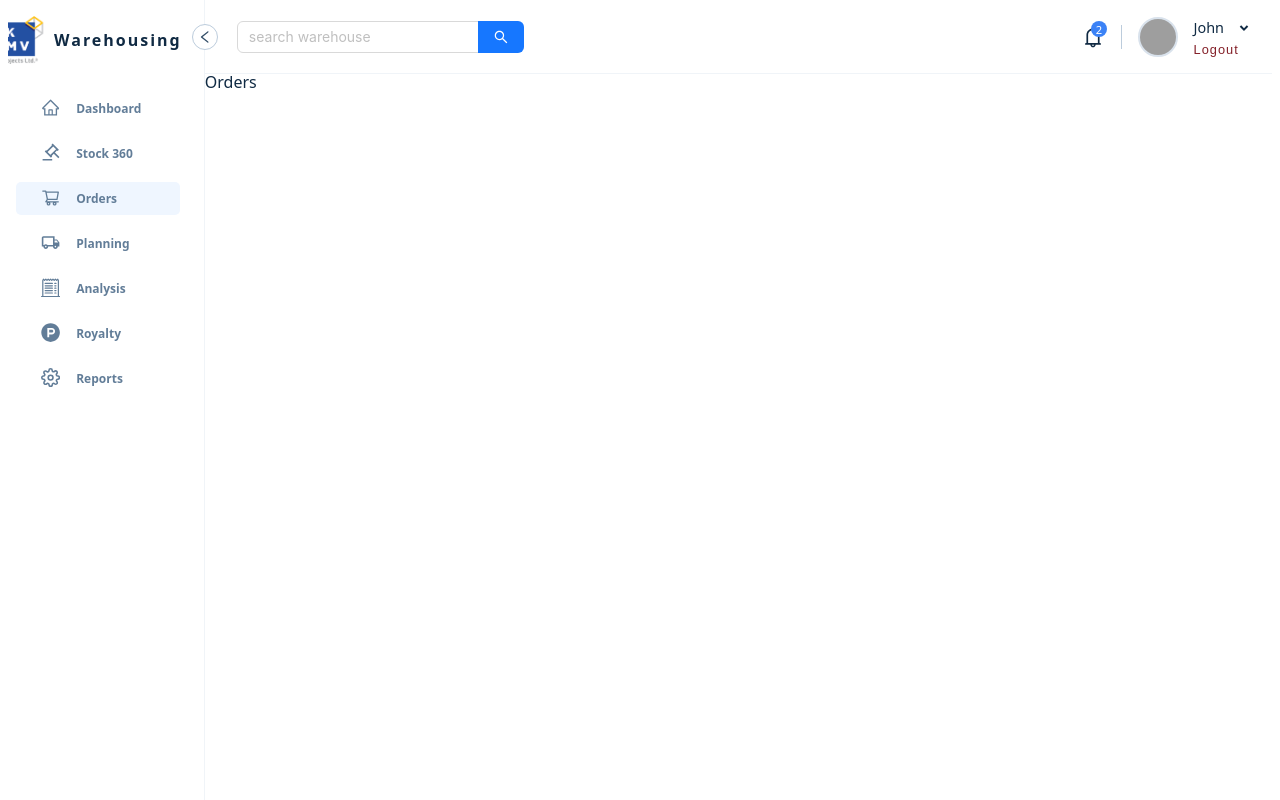
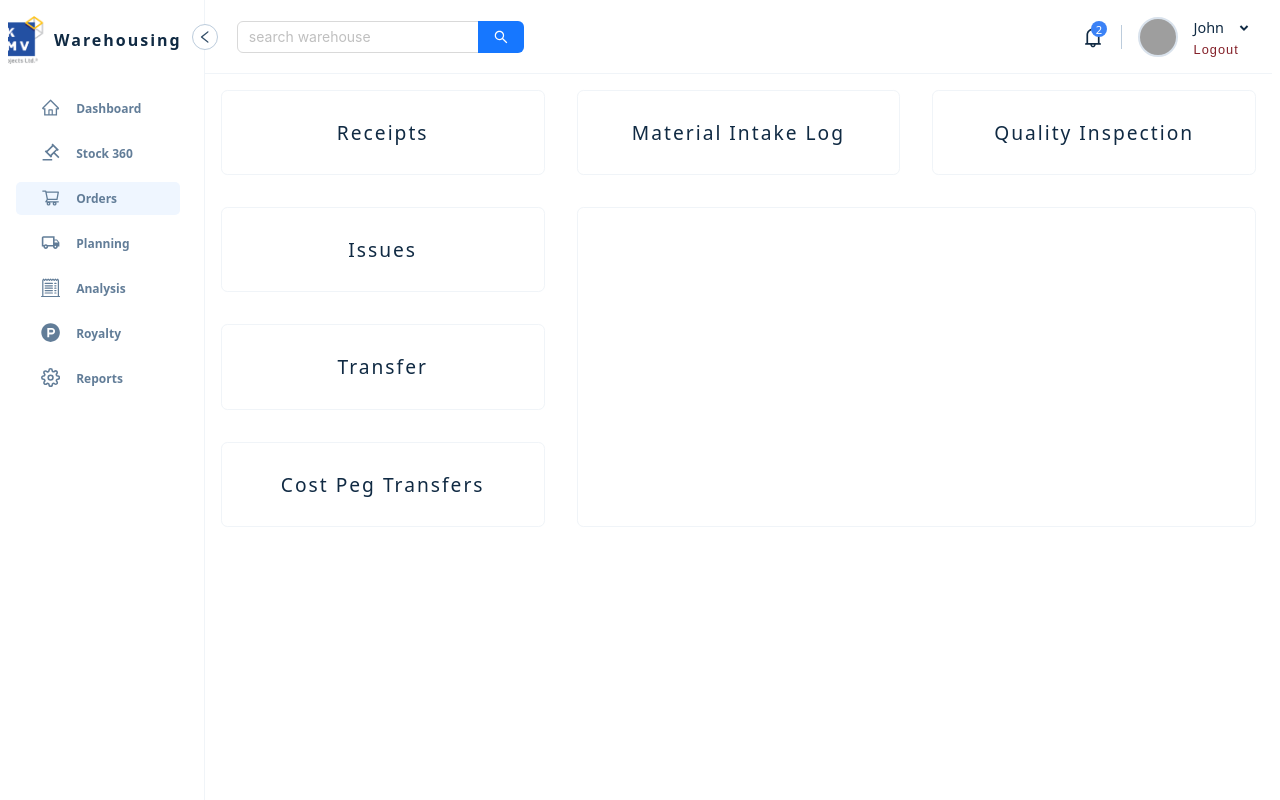
Before and after one commit to PiersoftDev/warehouse-portal, a React (Create React App) app: page /orders in a window 1280 px wide. Built offline with nearby package versions, Linux system fonts and the light colour scheme; grey boxes are pictures that could not be loaded.

Commit message:
orders and analysis tabs added

```diff
--- a/src/index.css
+++ b/src/index.css
@@ -261,108 +261,6 @@ ul {
   text-transform: capitalize;
 }
 
-.stock-container {
-  padding: 1rem;
-  width: 100%;
-  display: grid;
-  grid-template-columns: 1fr 1fr 1fr;
-  grid-gap: 2rem;
-  grid-template-areas:
-    'a b b'
-    'c d i'
-    'e f i'
-    'g h i';
-  overflow: scroll;
-  scroll-behavior: smooth;
-}
-
-.card {
-  background: var(--white);
-  border-radius: var(--borderRadius);
-  /* box-shadow: var(--shadow-2); */
-  border: 1px solid var(--grey-50);
-  padding: 1rem;
-  transition: var(--transition);
-}
-
-.card:hover {
-  border: 1px solid var(--grey-50);
-  box-shadow: var(--shadow-3);
-}
-
-.card-header {
-  letter-spacing: 2px;
-  text-transform: uppercase;
-  color: var(--grey-500);
-  font-weight: 600;
-  font-size: 0.7rem;
-  margin-bottom: 1.5rem;
-}
-
-.card-value {
-  display: grid;
-  place-items: center;
-  padding: 1rem;
-  font-size: 1.2rem;
-  font-weight: 500;
-  cursor: pointer;
-  letter-spacing: 2px;
-}
-
-.selection {
-  grid-area: a;
-}
-
-.overview {
-  grid-area: b;
-}
-
-.warehouse {
-  grid-area: c;
-}
-
-.Location {
-  grid-area: d;
-}
-
-.project {
-  grid-area: e;
-}
-
-.Company {
-  grid-area: f;
-}
-
-.Quarantine {
-  grid-area: g;
-}
-
-.Surplus {
-  grid-area: h;
-}
-
-.Transactions {
-  grid-area: i;
-}
-
-.transactions-body {
-  padding-left: 1rem;
-}
-
-.transactions-body li {
-  margin-bottom: 1rem;
-  display: flex;
-  align-items: center;
-  gap: 0.5rem;
-  letter-spacing: 1px;
-}
-
-.transactions-body li span {
-  display: grid;
-  place-items: center;
-  color: var(--grey-700);
-}
-
 /* Dashboard styles */
 
 .chart-container {
@@ -391,3 +289,48 @@ ul {
   grid-template-columns: repeat(3, 1fr);
   gap: 1rem;
 }
+
+/* Analysis container */
+
+.analysis-container {
+  padding: 1rem;
+  width: 100%;
+  display: grid;
+  grid-template-columns: 1fr 1fr 1fr;
+  grid-gap: 2rem;
+  overflow: scroll;
+  scroll-behavior: smooth;
+}
+
+.card {
+  background: var(--white);
+  border-radius: var(--borderRadius);
+  /* box-shadow: var(--shadow-2); */
+  border: 1px solid var(--grey-50);
+  padding: 1rem;
+  transition: var(--transition);
+}
+
+.card:hover {
+  border: 1px solid var(--grey-100);
+  box-shadow: var(--shadow-3);
+}
+
+.card-header {
+  letter-spacing: 2px;
+  text-transform: uppercase;
+  color: var(--grey-500);
+  font-weight: 600;
+  font-size: 0.7rem;
+  margin-bottom: 1.5rem;
+}
+
+.card-value {
+  display: grid;
+  place-items: center;
+  padding: 1rem;
+  font-size: 1.2rem;
+  font-weight: 500;
+  cursor: pointer;
+  letter-spacing: 2px;
+}
--- a/src/pages/dashboardPages/Analysis.js
+++ b/src/pages/dashboardPages/Analysis.js
@@ -1,4 +1,73 @@
+import { styled } from 'styled-components'
+
 const Analysis = () => {
-  return <div>Analysis</div>
+  return (
+    <Wrapper>
+      <div className="card">
+        <div className="card-value"> Expected Receipts </div>
+      </div>
+      <div className="card">
+        <div className="card-value"> Expected Issues</div>
+      </div>
+      <div className="card">
+        <div className="card-value">Receipt transactions</div>
+      </div>
+      <div className="card">
+        <div className="card-value">Stock Turn Over</div>
+      </div>
+      <div className="card">
+        <div className="card-value">Aging analysis</div>
+      </div>
+      <div className="card">
+        <div className="card-value">Periodic Stock check</div>
+      </div>
+      <div className="card">
+        <div className="card-value">Adjustment Orders</div>
+      </div>
+    </Wrapper>
+  )
 }
 export default Analysis
+
+const Wrapper = styled.div`
+  padding: 1rem;
+  width: 100%;
+  display: grid;
+  grid-template-columns: 1fr 1fr 1fr;
+  grid-gap: 2rem;
+  overflow: scroll;
+  scroll-behavior: smooth;
+
+  .card {
+    background: var(--white);
+    border-radius: var(--borderRadius);
+    /* box-shadow: var(--shadow-2); */
+    border: 1px solid var(--grey-50);
+    padding: 1rem;
+    transition: var(--transition);
+  }
+
+  .card:hover {
+    border: 1px solid var(--grey-100);
+    box-shadow: var(--shadow-3);
+  }
+
+  .card-header {
+    letter-spacing: 2px;
+    text-transform: uppercase;
+    color: var(--grey-500);
+    font-weight: 600;
+    font-size: 0.7rem;
+    margin-bottom: 1.5rem;
+  }
+
+  .card-value {
+    display: grid;
+    place-items: center;
+    padding: 1rem;
+    font-size: 1.2rem;
+    font-weight: 500;
+    cursor: pointer;
+    letter-spacing: 2px;
+  }
+`
--- a/src/pages/dashboardPages/Dashboard.js
+++ b/src/pages/dashboardPages/Dashboard.js
@@ -195,7 +195,7 @@ const Wrapper = styled.div`
   }
 
   .card:hover {
-    border: 1px solid var(--grey-50);
+    border: 1px solid var(--grey-100);
     box-shadow: var(--shadow-3);
   }
 
--- a/src/pages/dashboardPages/Orders.js
+++ b/src/pages/dashboardPages/Orders.js
@@ -1,4 +1,106 @@
+import { styled } from 'styled-components'
+
 const Orders = () => {
-  return <div>Orders</div>
+  return (
+    <Wrapper>
+      <div className="receipts card">
+        <div className="card-value">Receipts </div>
+      </div>
+      <div className="material-intake card">
+        <div className="card-value">Material Intake Log</div>
+      </div>
+      <div className="quality card">
+        <div className="card-value">Quality Inspection</div>
+      </div>
+      <div className="issues card">
+        <div className="card-value">Issues</div>
+      </div>
+      <div className="transfer card">
+        <div className="card-value">Transfer</div>
+      </div>
+      <div className="cost-peg card">
+        <div className="card-value">Cost Peg Transfers</div>
+      </div>
+      <div className="empty card">
+        {/* <div className="card-value">Empty</div> */}
+      </div>
+    </Wrapper>
+  )
 }
 export default Orders
+
+const Wrapper = styled.div`
+  padding: 1rem;
+  width: 100%;
+  display: grid;
+  grid-template-columns: 1fr 1fr 1fr;
+  grid-gap: 2rem;
+  overflow: scroll;
+  scroll-behavior: smooth;
+  grid-template-areas:
+    'a b c'
+    'd g g'
+    'e g g'
+    'f g g';
+
+  .card {
+    background: var(--white);
+    border-radius: var(--borderRadius);
+    /* box-shadow: var(--shadow-2); */
+    border: 1px solid var(--grey-50);
+    padding: 1rem;
+    transition: var(--transition);
+  }
+
+  .card:hover {
+    border: 1px solid var(--grey-100);
+    box-shadow: var(--shadow-3);
+  }
+
+  .card-header {
+    letter-spacing: 2px;
+    text-transform: uppercase;
+    color: var(--grey-500);
+    font-weight: 600;
+    font-size: 0.7rem;
+    margin-bottom: 1.5rem;
+  }
+
+  .card-value {
+    display: grid;
+    place-items: center;
+    padding: 1rem;
+    font-size: 1.2rem;
+    font-weight: 500;
+    cursor: pointer;
+    letter-spacing: 2px;
+  }
+
+  .receipts {
+    grid-area: a;
+  }
+
+  .material-intake {
+    grid-area: b;
+  }
+
+  .quality {
+    grid-area: c;
+  }
+
+  .issues {
+    grid-area: d;
+  }
+
+  .transfer {
+    grid-area: e;
+  }
+
+  .cost-peg {
+    grid-area: f;
+  }
+
+  .empty {
+    grid-area: g;
+  }
+`
--- a/src/pages/dashboardPages/Stock.js
+++ b/src/pages/dashboardPages/Stock.js
@@ -1,5 +1,6 @@
 import { Form, Button, Input, Space } from 'antd'
 import { BiCategoryAlt } from 'react-icons/bi'
+import { styled } from 'styled-components'
 import MyBarChart from '../../components/common/MyBarChart'
 import SearchInput from '../../components/common/SearchInput'
 
@@ -15,7 +16,7 @@ const Stock = () => {
   ]
 
   return (
-    <div className="stock-container">
+    <Wrapper>
       <div className="selection card">
         <div className="card-header"> Selection</div>
 
@@ -116,7 +117,109 @@ const Stock = () => {
           </li>
         </ul>
       </div>
-    </div>
+    </Wrapper>
   )
 }
 export default Stock
+
+const Wrapper = styled.div`
+  padding: 1rem;
+  width: 100%;
+  display: grid;
+  grid-template-columns: 1fr 1fr 1fr;
+  grid-gap: 2rem;
+  grid-template-areas:
+    'a b b'
+    'c d i'
+    'e f i'
+    'g h i';
+  overflow: scroll;
+  scroll-behavior: smooth;
+
+  .card {
+    background: var(--white);
+    border-radius: var(--borderRadius);
+    /* box-shadow: var(--shadow-2); */
+    border: 1px solid var(--grey-50);
+    padding: 1rem;
+    transition: var(--transition);
+  }
+
+  .card:hover {
+    border: 1px solid var(--grey-100);
+    box-shadow: var(--shadow-3);
+  }
+
+  .card-header {
+    letter-spacing: 2px;
+    text-transform: uppercase;
+    color: var(--grey-500);
+    font-weight: 600;
+    font-size: 0.7rem;
+    margin-bottom: 1.5rem;
+  }
+
+  .card-value {
+    display: grid;
+    place-items: center;
+    padding: 1rem;
+    font-size: 1.2rem;
+    font-weight: 500;
+    cursor: pointer;
+    letter-spacing: 2px;
+  }
+
+  .selection {
+    grid-area: a;
+  }
+
+  .overview {
+    grid-area: b;
+  }
+
+  .warehouse {
+    grid-area: c;
+  }
+
+  .Location {
+    grid-area: d;
+  }
+
+  .project {
+    grid-area: e;
+  }
+
+  .Company {
+    grid-area: f;
+  }
+
+  .Quarantine {
+    grid-area: g;
+  }
+
+  .Surplus {
+    grid-area: h;
+  }
+
+  .Transactions {
+    grid-area: i;
+  }
+
+  .transactions-body {
+    padding-left: 1rem;
+  }
+
+  .transactions-body li {
+    margin-bottom: 1rem;
+    display: flex;
+    align-items: center;
+    gap: 0.5rem;
+    letter-spacing: 1px;
+  }
+
+  .transactions-body li span {
+    display: grid;
+    place-items: center;
+    color: var(--grey-700);
+  }
+`
```
